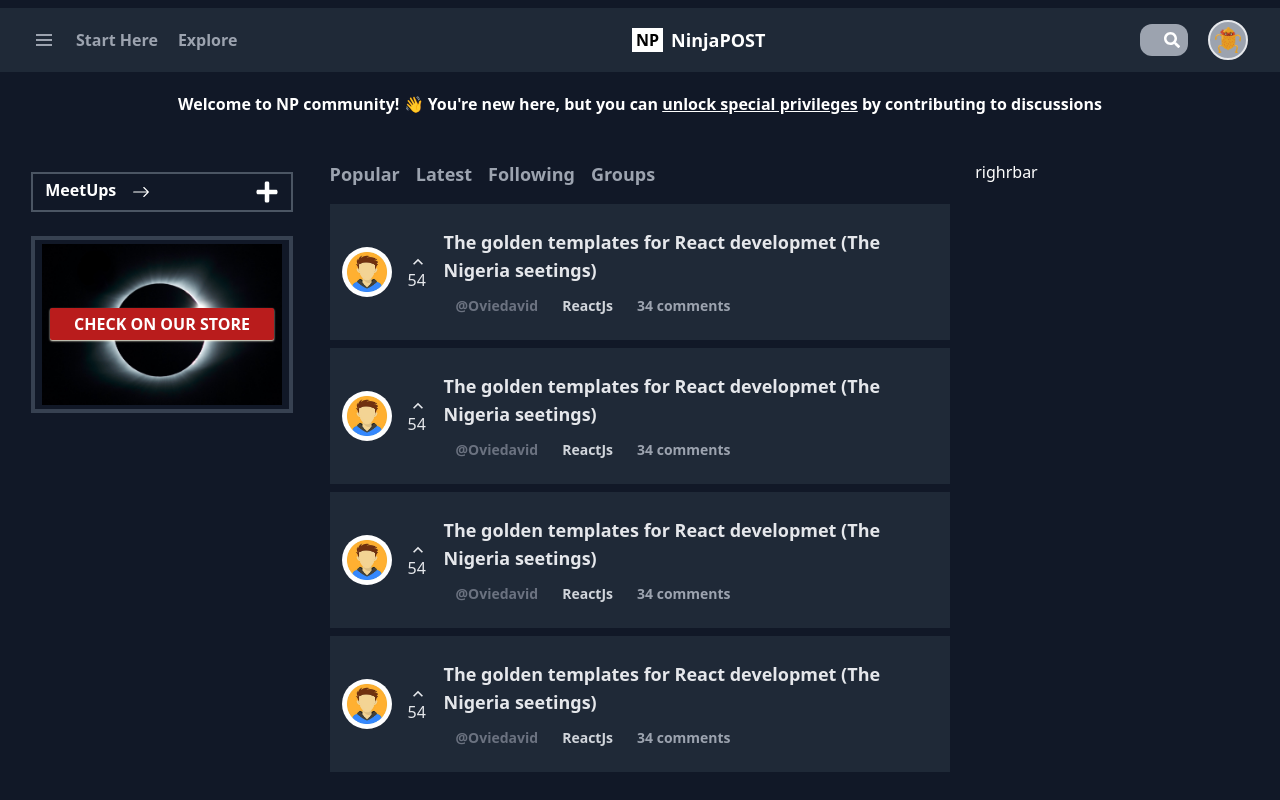
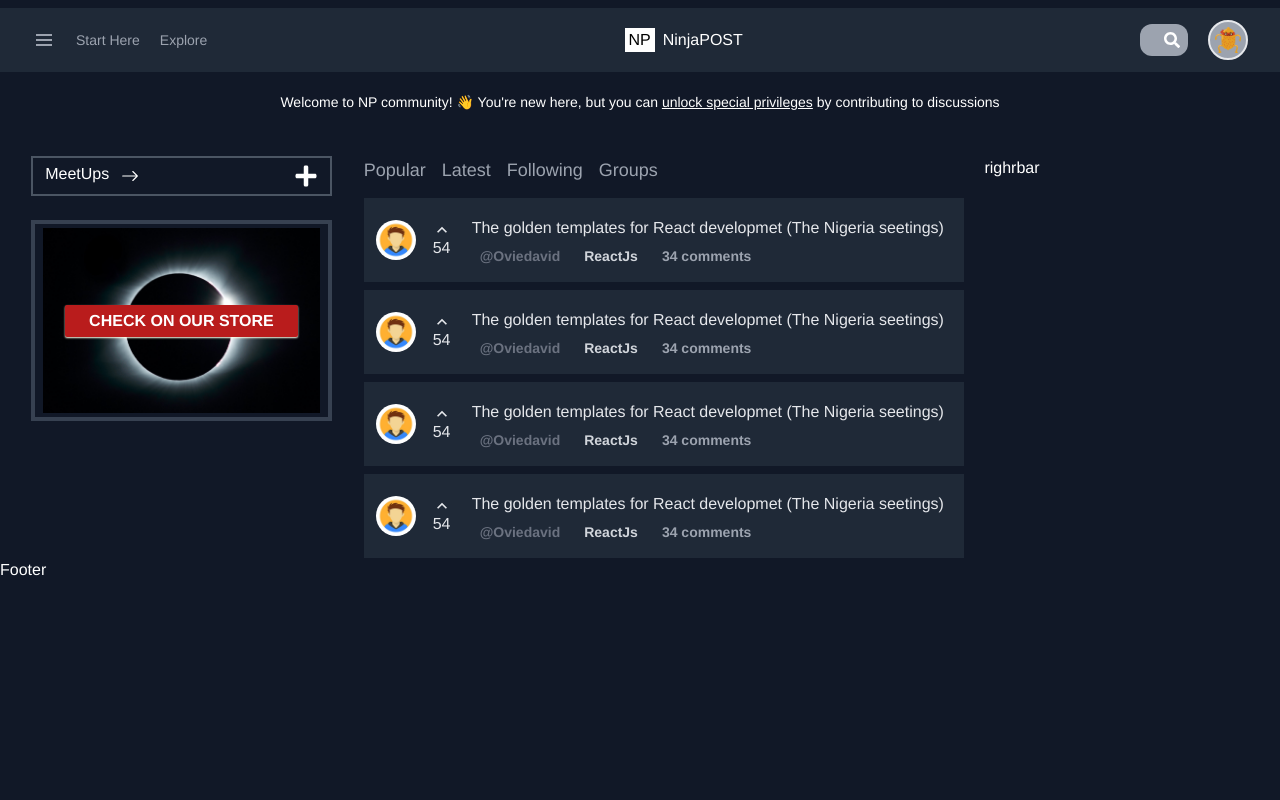
Before and after one commit to ovie-daveth/NinjaPost, a React (Create React App) app in the folder client/: page / in a window 1280 px wide. Shown: the top 800 px of the page. Built offline with nearby package versions, Linux system fonts and the light colour scheme.

Commit message:
Adjusted some functionalities of the header, added a modal profile component

```diff
--- a/client/src/App.js
+++ b/client/src/App.js
@@ -10,6 +10,7 @@ const App = () => {
 
   const [showRegister, setShowRegister] = useState(false)
   const [ showLogin, setShowLogin ] = useState(false)
+  const [ isLoggedIn, setIsLoggedIn ] = useState(true)
 
   const showSignin = () =>{
     setShowLogin(true)
@@ -24,15 +25,19 @@ const App = () => {
     <Header
     showLog={showLog}
     showSignin={showSignin}
+    isLoggedIn={isLoggedIn}
+    setIsLoggedIn={setIsLoggedIn}
     />
     <Routes>
     <Route path='/*' element={<Home
-      showSignin={showSignin}
+       showSignin={showSignin}
        showLog={showLog}
        showRegister={showRegister}
        setShowRegister={setShowRegister}
        showLogin={showLogin}
        setShowLogin={setShowLogin}
+       isLoggedIn={isLoggedIn}
+       setIsLoggedIn={setIsLoggedIn}
     />} />
     <Route path="create" element={<CreatePost />} />
   </Routes>
--- /dev/null
+++ b/client/src/components/AuthourModalProfile.jsx
@@ -0,0 +1,17 @@
+import React from 'react'
+import avatar from '../assets/avatar.jpg'
+
+const AuthourModalProfile = () => {
+  return (
+    <div className=' flex flex-col gap-2 bg-gray-400 px-3 w-[300px] '>
+        <div >
+            <img src={avatar}
+            className=' rounded-full w-[40px] '
+            alt="avatar" />
+      </div>
+      Author Modal Profile
+    </div>
+  )
+}
+
+export default AuthourModalProfile
--- a/client/src/components/Header.jsx
+++ b/client/src/components/Header.jsx
@@ -20,13 +20,13 @@ import {motion} from 'framer-motion'
 
 
 
-const Header = ( { showLog, showSignin } ) => {
+const Header = ( { showLog, showSignin, setIsLoggedIn, isLoggedIn } ) => {
 
   const [searchValue, setSearchValue] = useState('')
   const [Open, Close] = useState(false)
   const [hide, show] = useState(true)
   const [hidepro, showpro] = useState(true)
-  const [ isLoggedIn, setIsLoggedIn ] = useState(false)
+
 
   const LogOut = () => {
     setIsLoggedIn(!isLoggedIn)
@@ -114,7 +114,7 @@ const Header = ( { showLog, showSignin } ) => {
 
   ]
   return (
-    <header className=' bg-gray-800 mt-2 text-white font-bold'>
+    <header className=' bg-gray-800 mt-2 text-white font-medium'>
       <div className="flex items-center justify-between m-auto py-3 px-8">
         <div className="flex gap-5 items-center">
           <div className="flex flex-col relative">
@@ -143,17 +143,17 @@ const Header = ( { showLog, showSignin } ) => {
            <div className=" md:flex gap-5 hidden">
            {
               menu.map((item) => (
-                <p className='text-gray-400 hover:text-white transition-colors ease-in-out .4s' key={item.id}><Link to={item.path}>{item.name}</Link></p>
+                <p className='text-gray-400 text-sm hover:text-white transition-colors ease-in-out .4s' key={item.id}><Link to={item.path}>{item.name}</Link></p>
               ))
             }
            </div>
 
         </div>
         <div className=" flex items-center gap-2">
-            <div className="bg-white text-black font-bold px-1">
+            <div className="bg-white text-black  px-1">
               <h2>NP</h2>
             </div>
-            <h1 className='md:text-lg text-md font-extrabold'>Ninja<span className=' text-white'>POST</span></h1>
+            <h1 className='md:text-md text-md'>Ninja<span className=' text-white'>POST</span></h1>
 
         </div>
         <div className="flex gap-5 items-center">
@@ -171,7 +171,9 @@ const Header = ( { showLog, showSignin } ) => {
                 <FaSearch />
               </label>
             </div>
-            <div className="relative bg-gray-400 w-[40px] h-[40px] rounded-full flex items-center justify-center p-[5px] border-gray-200 border-2">
+           {
+            isLoggedIn ? (
+              <div className="relative bg-gray-400 w-[40px] h-[40px] rounded-full flex items-center justify-center p-[5px] border-gray-200 border-2">
               <motion.img
               whileTap={{ scale: 1.2 }}
               src={avatar} width="30px" height="30px" alt=""
@@ -199,32 +201,8 @@ const Header = ( { showLog, showSignin } ) => {
                   transition={{ ease: "linear", duration: .8, repeat: Infinity }}
                   className='text-2xl'><BsArrowRightShort /></motion.span></h3>
                 </li>
-               {
-                isLoggedIn ? (
-                  <>
-                     <li className='profile flex gap-3 items-center'
-                     onClick={showLog}
-                     >
-                  <p className=' text-2xl'><RiRegisteredFill /></p>
-                  <h3 className='flex gap-3 items-center text-md'>REGISTER <motion.span
-                  animate={{ translateX: 5 }}
-                  transition={{ ease: "linear", duration: .8, repeat: Infinity }}
-                  className='text-2xl'><BsArrowRightShort /></motion.span></h3>
-                </li>
-                <li className='profile flex gap-3 items-center'
-                onClick={showSignin}
-                >
-                  <p className=' text-2xl'><RiLoginCircleFill /></p>
-                  <h3 className='flex gap-3 items-center text-md'>SIGNIN <motion.span
-                  animate={{ translateX: 5 }}
-                  transition={{ ease: "linear", duration: .8, repeat: Infinity }}
-                  className='text-2xl'><BsArrowRightShort /></motion.span></h3>
-                </li>
 
-                  </>
-                )
-                :
-                (
+
                   <li className='profile flex gap-3 items-center'
                   onClick={LogOut}
                   >
@@ -234,11 +212,21 @@ const Header = ( { showLog, showSignin } ) => {
                   transition={{ ease: "linear", duration: .8, repeat: Infinity }}
                   className='text-2xl'><BsArrowRightShort /></motion.span></h3>
                 </li>
-                )
-               }
 
               </ul>
             </div>
+            ) :
+            (
+              <>
+              <button
+              onClick={showSignin}
+              >Login</button>
+              <button
+               onClick={showLog}
+              >SignUp</button>
+              </>
+            )
+           }
         </div>
       </div>
     </header>
--- a/client/src/components/MeetUps.jsx
+++ b/client/src/components/MeetUps.jsx
@@ -15,10 +15,10 @@ const MeetUps = () => {
   }
 
   return (
-    <div className=' flex flex-col gap-3 px-3 py-3'>
-        <div className={`hidetimes flex items-center gap-4 font-bold cursor-pointer px-3 py-1 ${ !showPost ? 'border-2 border-gray-600': null}`}>
-         <div className="flex gap-4 items-center hover:text-blue-600 transition ease-in-out">
-         <h3 className={ `${ showPost ? 'border-b-4 border-gray-800' : null} pb-1`}><Link to='/'>MeetUps</Link> </h3>
+    <div className=' flex flex-col gap-3 px-3'>
+        <div className={`hidetimes flex items-center gap-4 cursor-pointer px-3 py-1 ${ !showPost ? 'border-2 border-gray-600': null}`}>
+         <div className="flex gap-3 items-center hover:text-blue-600 transition ease-in-out">
+         <h4 className={ `${ showPost ? 'border-b-2 border-gray-800' : null} pb-1 font-medium text-md`}><Link to='/'>MeetUps</Link> </h4>
           <span className='arrow text-lg'> <BsArrowRight /> </span>
          </div>
           <span className=' hover:rotate-90 transition-transform ease-in-out duration-200 cursor-pointer ml-auto text-2xl '
@@ -41,8 +41,8 @@ const MeetUps = () => {
           width="95%"
           className=' my-1'
           alt="space" />
-          <div className=' absolute bg-red-700 font-bold px-6 py-1 rounded-sm shadow-yellow-50 shadow-sm'>
-             <h3>CHECK ON OUR STORE</h3>
+          <div className=' absolute bg-red-700 font-bold px-6 py-1 rounded-sm shadow-yellow-50 shadow-sm hover:shadow-md cursor-pointer'>
+             <Link to='/'><h3>CHECK ON OUR STORE</h3></Link>
           </div>
         </div>
     </div>
--- a/client/src/components/Post.jsx
+++ b/client/src/components/Post.jsx
@@ -1,39 +1,69 @@
-import React from 'react'
+import React, { useState } from 'react'
 import {MdKeyboardArrowUp} from 'react-icons/md'
 import avatar from '../assets/avatar.jpg'
+import AuthourModalProfile from './AuthourModalProfile'
 
 const Post = () => {
 
+  const [showModal, setShowModal] = useState(false)
+  const [ShowLike, setShowLike] = useState(false)
+
+  const modalShow = () => {
+    setShowModal(!showModal)
+  }
+  const modalHide = () => {
+    setShowModal(!showModal)
+  }
+
+  const showLike = () => {
+    setShowLike(!ShowLike)
+  }
+  const HideLike = () => {
+    setShowLike(!ShowLike)
+  }
 
   return (
-    <div className={` bg-gray-800 text-gray-200 flex gap-4 items-center justify-between py-6 px-3`}>
+      <section className=' relative'>
+          <div className=" absolute -top-10">
+             {
+              showModal &&   <AuthourModalProfile />
+             }
+          </div>
+        <div className={` bg-gray-800 text-gray-200 flex gap-4 items-center py-4 px-3`}>
 
       <div>
         <img src={avatar}
-          className=' rounded-full w-[60px] '
+        className=' rounded-full w-[40px] '
         alt="avatar" />
       </div>
-        <div className='showLike font-medium relative'>
+      <div className='group relative flex flex-col justify-center items-center '
+      onMouseEnter={showLike}
+      onMouseLeave={HideLike}
+      >
           <MdKeyboardArrowUp
-          className='font-bold text-xl hover:text-gray-500 cursor-pointer'
+          className='group-hover:text-red-800 transition ease-out text-xl cursor-pointer'
           />
-          <small className={`absolute -bottom-4 -left-2 text-gray-400`}>Likes</small>
-          <p className=' -mt-1 hover:text-gray-500 cursor-pointer'> 54</p>
+          { ShowLike && <small className={`absolute -bottom-2 -right-10 bg-white text-gray-600 font-semibold px-1`}>Likes</small>}
+          <p className=' -mt-1 cursor-pointer'> 54</p>
       </div>
 
-      <div className=' flex flex-col gap-3'>
+    <div className=' flex flex-col gap-1'>
       <div>
-          <h3 className=' text-md md:text-lg leading-5 font-semibold'>The golden templates for React developmet (The Nigeria seetings)</h3>
+        <h4 className=' text-sm md:text-[16px] transition ease-in-out duration-200 cursor-pointer px-1 py-1 hover:bg-gray-700'>The golden templates for React developmet (The Nigeria seetings)</h4>
       </div>
       <div className=' flex items-center gap-0 text-sm md:text-md font-semibold'>
 
-            <span className='text-gray-500 hover:bg-gray-700 px-3 transition ease-in-out cursor-pointer'>@Oviedavid</span>
+          <span className=' text-gray-500 hover:bg-gray-700 px-3 transition ease-in-out cursor-pointer'
+          onMouseEnter={modalShow}
+          onMouseLeave={modalHide}
+          >@Oviedavid</span>
           <span className='text-gray-300 hover:bg-gray-700 px-3 transition ease-in-out cursor-pointer'>ReactJs</span>
           <span className='text-gray-400 hover:bg-gray-700 px-3 transition ease-in-out cursor-pointer'>34 comments</span>
 
       </div>
     </div>
   </div>
+      </section>
   )
 }
 
--- a/client/src/components/Posts.jsx
+++ b/client/src/components/Posts.jsx
@@ -4,11 +4,11 @@ import Post from './Post'
 const Posts = () => {
   return (
     <div className=' flex flex-col gap-2'>
-         <div className="flex text-start gap-4 font-semibold text-gray-400 text-md md:text-lg">
-            <button className='hover:text-gray-300 border-b-4 border-transparent hover:border-gray-400 pb-1'>Popular</button>
-            <button className='hover:text-gray-300 border-b-4 border-transparent hover:border-gray-400 pb-1'>Latest</button>
-            <button className='hover:text-gray-300 border-b-4 border-transparent hover:border-gray-400 pb-1'>Following</button>
-            <button className='hover:text-gray-300 border-b-4 border-transparent hover:border-gray-400 pb-1'>Groups</button>
+         <div className="flex text-start gap-4 font-medium text-gray-400 text-md md:text-lg">
+            <button className='hover:text-gray-300 border-b-2 border-transparent hover:border-gray-400 pb-1 transition ease-in-out duration-200'>Popular</button>
+            <button className='hover:text-gray-300 border-b-2 border-transparent hover:border-gray-400 pb-1 transition ease-in-out duration-200'>Latest</button>
+            <button className='hover:text-gray-300 border-b-2 border-transparent hover:border-gray-400 pb-1 transition ease-in-out duration-200'>Following</button>
+            <button className='hover:text-gray-300 border-b-2 border-transparent hover:border-gray-400 pb-1 transition ease-in-out duration-200'>Groups</button>
           </div>
       <Post />
       <Post />
--- a/client/src/components/SingleMeetup.jsx
+++ b/client/src/components/SingleMeetup.jsx
@@ -5,12 +5,12 @@ const SingleMeetup = () => {
   return (
    <Link to="/">
     <div className=' group hover:bg-gray-800 px-1 py-2 transition ease-in-out flex gap-1 items-center'>
-      <div className=' group-hover:bg-blue-600 px-2 py-[3px] text-center font-medium flex flex-col  bg-gray-600 rounded-sm'>
-        <small className='text-[11px] -mb-1'>MAR</small>
-        <small className='group-hover:text-white text-gray-800'>10</small>
+      <div className=' group-hover:bg-blue-600 px-2 py-[3px] text-center flex flex-col  bg-gray-600 rounded-sm'>
+        <small className='font-sans text-[12px] -mb-1'>MAR</small>
+        <small className='font-sans text-[14px] group-hover:text-white text-gray-800 font-semibold'>10</small>
       </div>
-      <div className=' font-semibold'>
-        <h3 className=' -mb-1'>Nigeria Google developers ...</h3>
+      <div className='text-md '>
+        <p className=' -mb-1'>Nigeria Google developers meetup...</p>
         <small className='text-gray-400 group-hover:text-blue-400 text-sm'>Warri, Delta State</small>
       </div>
     </div>
--- a/client/src/index.css
+++ b/client/src/index.css
@@ -1,20 +1,24 @@
+@import url('https://fonts.googleapis.com/css2?family=Poppins:ital,wght@0,200;0,300;0,400;0,500;1,200&display=swap');
+
+
 @tailwind base;
 @tailwind components;
 @tailwind utilities;
 
 *{
     margin: 0; padding: 0; box-sizing: border-box;
+    font-family: "Source Sans Pro","Helvetica Neue",Helvetica,sans-serif;
 }
 body{
     color: white;
     font-weight: 300;
 }
 .name>span{
-    display: none;
+    opacity: 0;
 }
 
 .submenu:hover .name>span{
-    display: block;
+    opacity: 1;
 }
 .submenu{
     transition: transform ease-in-out .4s;
@@ -47,12 +51,6 @@ body{
     background-color: rgba(155, 149, 149, 0.274);
 }
 
-.showLike>small{
-    display: none;
-}
-.showLike:hover small{
-    display: block;
-}
 
 .times{
     display: none;
--- a/client/src/pages/Home.jsx
+++ b/client/src/pages/Home.jsx
@@ -1,12 +1,11 @@
 import React, {useState} from 'react'
 import Register from '../components/Register'
 import Login from '../components/Login'
-import {motion} from 'framer-motion'
 import MeetUps from '../components/MeetUps'
 import RightBar from '../components/RightBar'
 import Posts from '../components/Posts'
 
-const Home = ( {showRegister, setShowRegister, showLogin, setShowLogin} ) => {
+const Home = ( {showRegister, setShowRegister, showLogin, setShowLogin, isLoggedIn} ) => {
 
   const [ show, hide ] = useState(false)
 
@@ -15,16 +14,16 @@ const Home = ( {showRegister, setShowRegister, showLogin, setShowLogin} ) => {
     <div className='bg-gray-900 relative'>
       <div className="flex flex-col mt-5 m-auto w-full md:w-[97%]">
         <div className="flex flex-col gap-3 mb-4">
-            <h3 className='text-center font-semibold'>Welcome to NP community! 👋 You're new here, but you can <span onClick={()=>hide(!show)} className=' underline hover:text-gray-500 cursor-pointer'>unlock special privileges</span> by contributing to discussions
-            </h3>
+            { isLoggedIn && <h3 className='text-center text-sm font-medium '>Welcome to NP community! 👋 You're new here, but you can <span onClick={()=>hide(!show)} className=' underline hover:text-gray-400 cursor-pointer'>unlock special privileges</span> by contributing to discussions
+            </h3>}
             <div
             className={`${ show ? ' h-full ' : 'h-0 overflow-y-hidden'} transition-all ease-in-out 5s text-center font-medium italic bg-white text-black z-10 mb-4`}>
               <p>Lorem, ipsum dolor sit amet consectetur adipisicing elit. Dolorem, totam molestias voluptatibus beatae, illum dolor numquam, minima ipsa quos labore architecto dicta suscipit et dolorum sit error voluptates? Odio culpa sint eos corrupti iste veniam aperiam nemo unde facere eveniet odit non beatae, repudiandae alias reiciendis voluptate molestias nulla sed!</p>
             </div>
         </div>
 
-          <div className=" flex flex-col md:justify-between  md:flex-row w-full h-screen">
-              <div className='md:w-[23%] order-1 md:order-[unset]'>
+          <div className=" flex flex-col gap-5 md:justify-between  md:flex-row w-full ">
+              <div className='md:w-[27%] order-1 md:order-[unset]'>
                 <MeetUps />
               </div>
               <div className='md:w-[50%]'>
```
Lines whose indentation alone changed are shown as unchanged.
